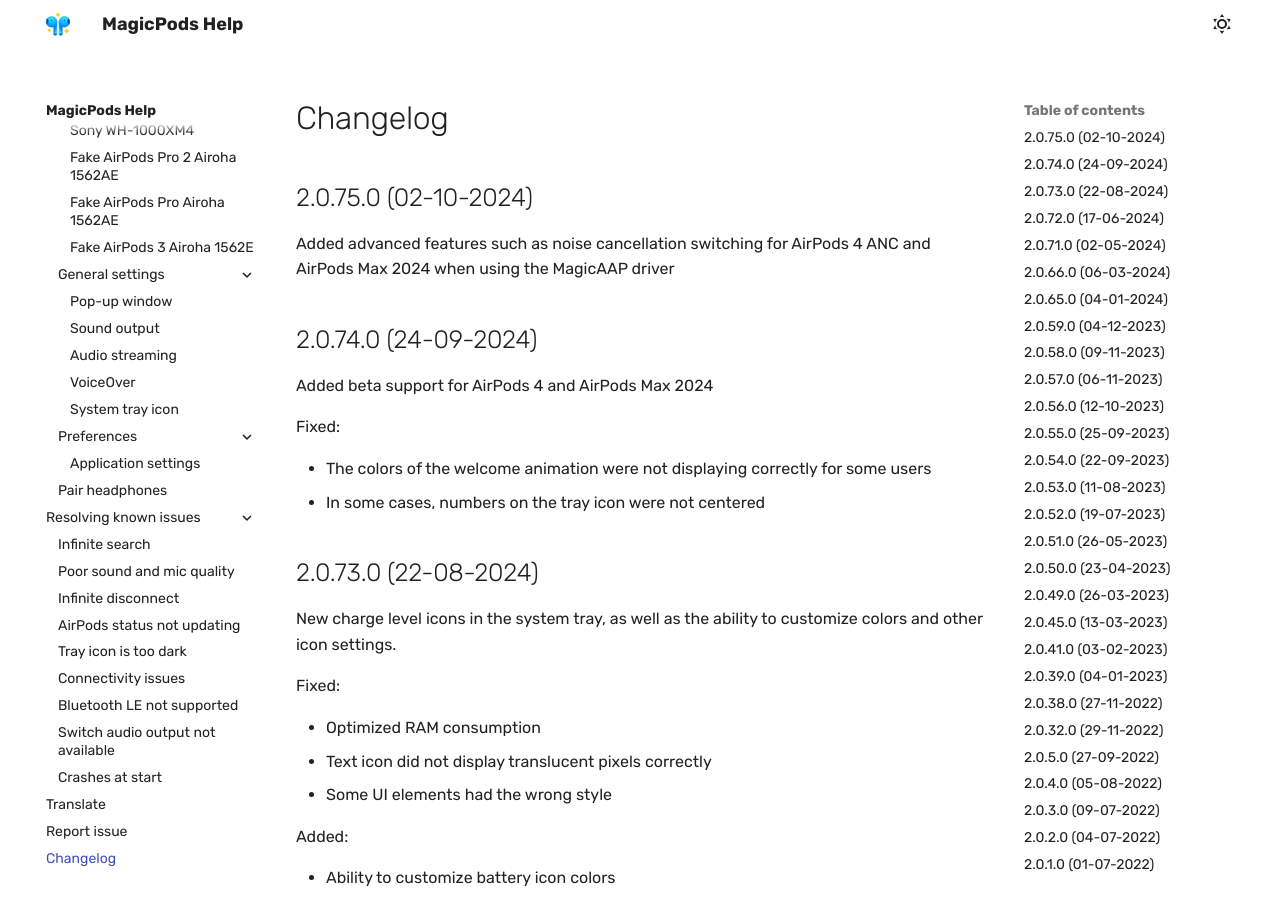
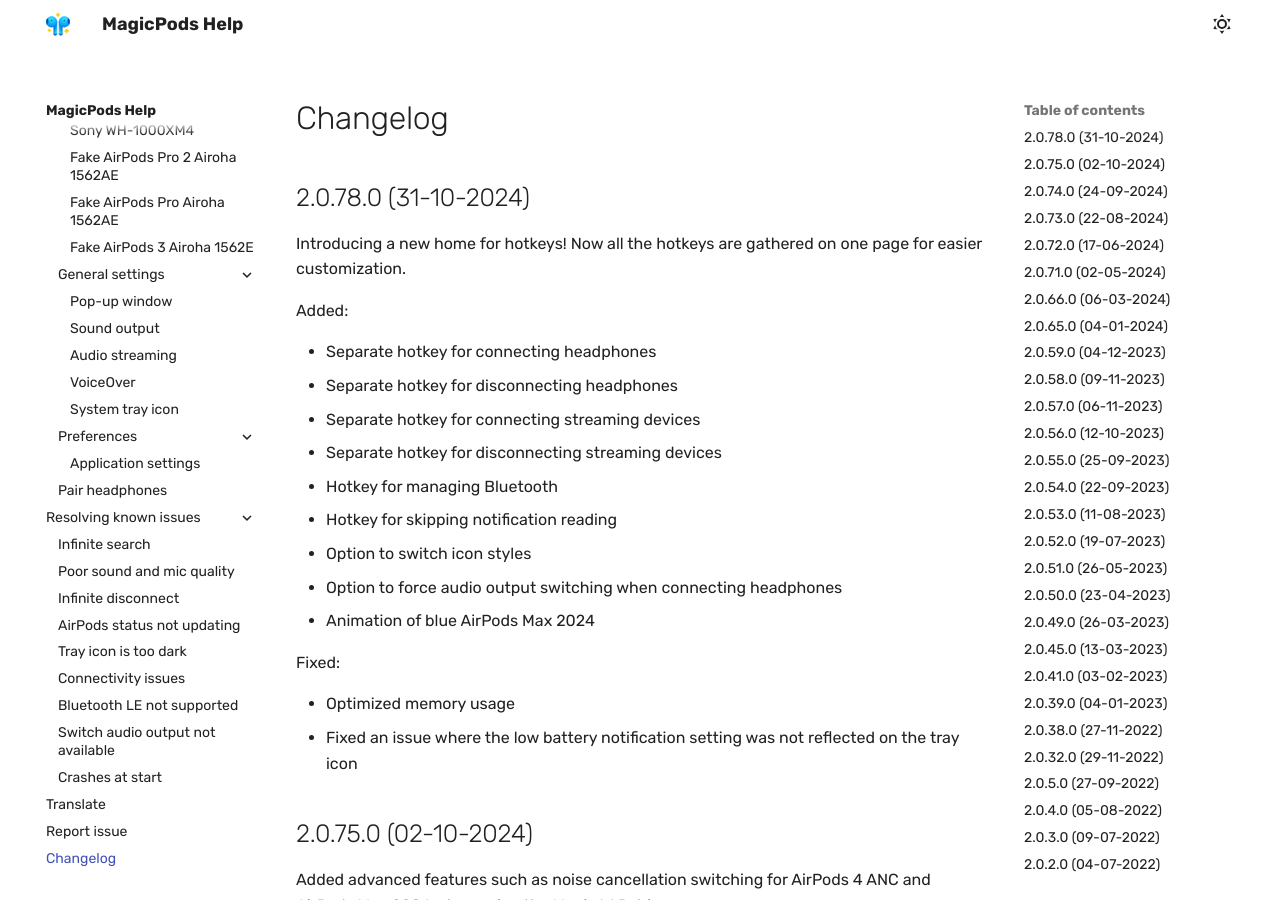
Before and after one commit to steam3d/help.magicpods.app, an MkDocs documentation site: the page built from docs/changelog.md, in a window 1280 px wide and 900 px high. Built offline with MkDocs 1.6.1 and Material for MkDocs 9.7.7, drawn with Linux system fonts in a browser that asks for light colours.

Commit message:
Update changelog.md

```diff
--- a/docs/changelog.md
+++ b/docs/changelog.md
@@ -1,3 +1,26 @@
+## 2.0.78.0 (31-10-2024)
+
+Introducing a new home for hotkeys!
+Now all the hotkeys are gathered on one page for easier customization.
+
+Added:
+
+- Separate hotkey for connecting headphones
+- Separate hotkey for disconnecting headphones
+- Separate hotkey for connecting streaming devices
+- Separate hotkey for disconnecting streaming devices
+- Hotkey for managing Bluetooth
+- Hotkey for skipping notification reading
+- Option to switch icon styles
+- Option to force audio output switching when connecting headphones
+- Animation of blue AirPods Max 2024
+
+Fixed:
+
+- Optimized memory usage
+- Fixed an issue where the low battery notification setting was not reflected on the tray icon
+
+
 ## 2.0.75.0 (02-10-2024)
 
 Added advanced features such as noise cancellation switching for AirPods 4 ANC and AirPods Max 2024 when using the MagicAAP driver
```
